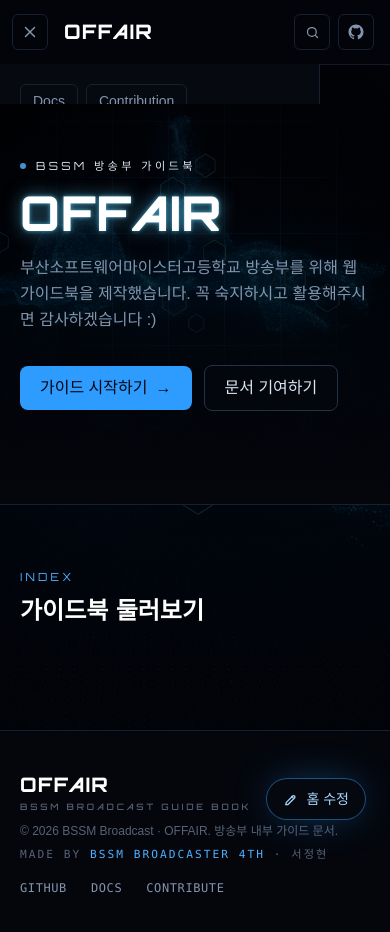
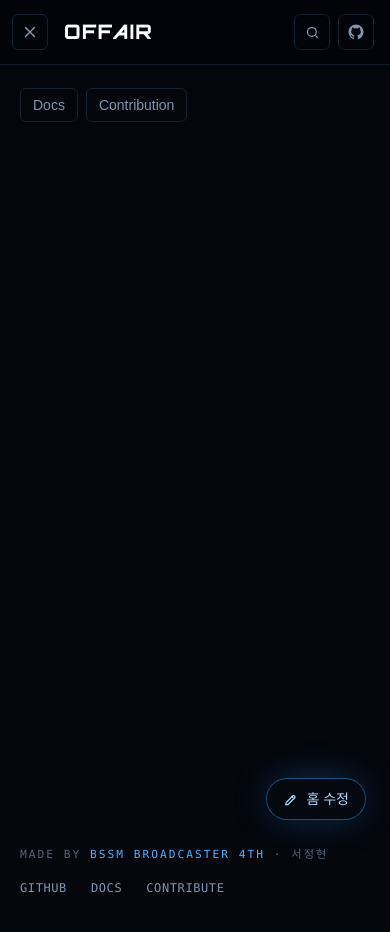
Before and after one commit to Broadcasting-System/OFFAIR-V2, a Next.js app: page / in a window 390 px wide. Both pictures are taken after a click on the button 30 px from the left and 32 px from the top of the page. Shown: the top 932 px of the page. Built offline with nearby package versions, Linux system fonts and the light colour scheme; a web font is replaced by a local one.

Commit message:
fix :: 모바일 메뉴를 전체화면으로 (헤더 backdrop-blur의 fixed containing-block 이슈 수정)
- 메뉴·검색 다이얼로그를 header 밖으로 이동해 뷰포트 기준 fixed 복구
- 좁은 사이드 패널 → 전체화면, 항목 선택 시 자동 닫힘

```diff
--- a/components/site-header.tsx
+++ b/components/site-header.tsx
@@ -50,8 +50,9 @@ export function SiteHeader({
   }, [open]);
 
   return (
-    <header className="sticky top-0 z-50 border-b border-line/80 bg-ink-950/80 backdrop-blur-xl">
-      <div className="mx-auto flex h-16 max-w-[90rem] items-center gap-4 px-4 sm:px-6 lg:px-8">
+    <>
+      <header className="sticky top-0 z-50 border-b border-line/80 bg-ink-950/80 backdrop-blur-xl">
+        <div className="mx-auto flex h-16 max-w-[90rem] items-center gap-4 px-4 sm:px-6 lg:px-8">
         {/* mobile menu button */}
         <button
           type="button"
@@ -125,31 +126,28 @@ export function SiteHeader({
           </a>
         </div>
       </div>
+      </header>
 
-      {/* Mobile drawer */}
+      {/* Mobile full-screen menu — fills the viewport, closes on selection */}
       <div
-        className={`fixed inset-0 top-16 z-40 lg:hidden ${
-          open ? "" : "pointer-events-none"
+        className={`fixed inset-0 top-16 z-40 overflow-y-auto overscroll-contain bg-ink-950 transition-[opacity,transform] duration-200 lg:hidden ${
+          open
+            ? "translate-y-0 opacity-100"
+            : "pointer-events-none -translate-y-1 opacity-0"
         }`}
         aria-hidden={!open}
+        onClick={(e) => {
+          // close when any link inside is tapped (even same-page links)
+          if ((e.target as HTMLElement).closest("a")) setOpen(false);
+        }}
       >
-        <div
-          className={`absolute inset-0 bg-ink-950/70 backdrop-blur-sm transition-opacity ${
-            open ? "opacity-100" : "opacity-0"
-          }`}
-          onClick={() => setOpen(false)}
-        />
-        <div
-          className={`absolute left-0 top-0 h-full w-[82%] max-w-xs overflow-y-auto border-r border-line bg-ink-900 p-5 transition-transform duration-200 ${
-            open ? "translate-x-0" : "-translate-x-full"
-          }`}
-        >
-          <div className="mb-4 flex gap-2 md:hidden">
+        <div className="mx-auto max-w-2xl px-5 py-6">
+          <div className="mb-5 flex gap-2">
             {NAV_LINKS.map((l) => (
               <Link
                 key={l.href}
                 href={l.href}
-                className="rounded-md border border-line px-3 py-1.5 text-sm text-fg-muted"
+                className="rounded-md border border-line px-3 py-1.5 text-sm text-fg-muted hover:text-white"
               >
                 {l.label}
               </Link>
@@ -164,7 +162,7 @@ export function SiteHeader({
         open={searchOpen}
         onClose={() => setSearchOpen(false)}
       />
-    </header>
+    </>
   );
 }
 
```
